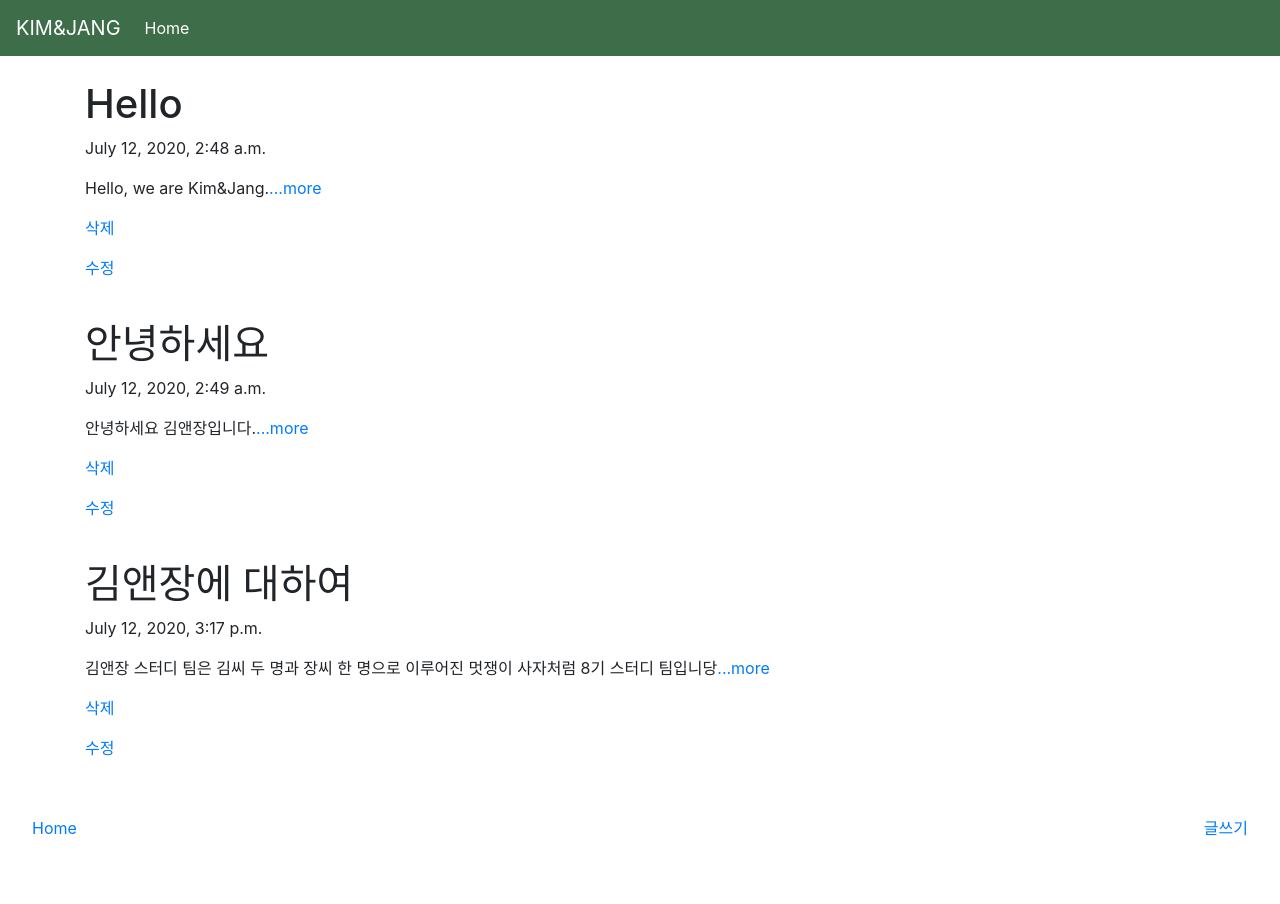
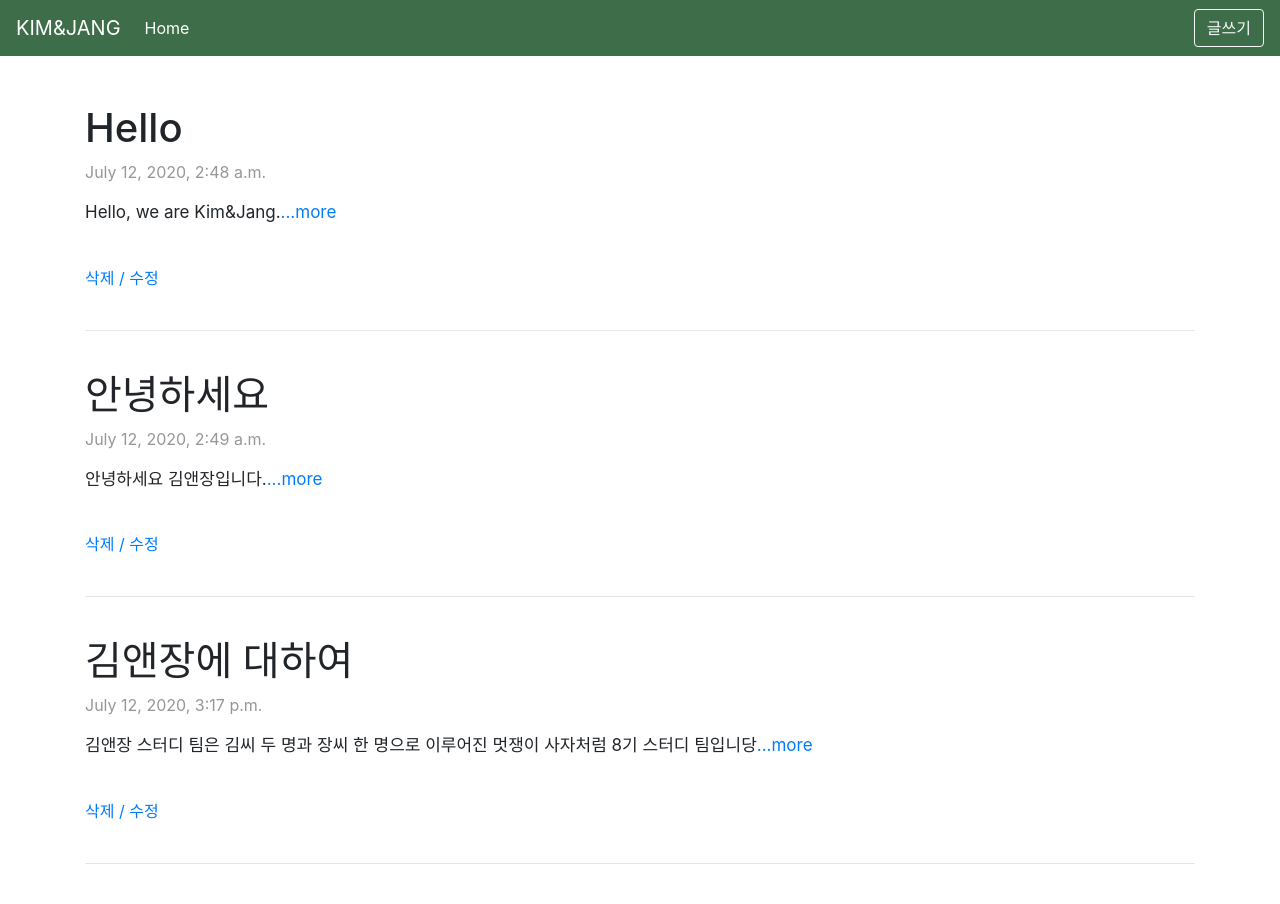
Before and after one commit to jangsu6266/KIM-JANG, a Django app: page / in a window 1280 px wide. Before the commit the page ends 836 px from the top, so only its background shows below. Run offline with Django 3.2, Linux system fonts and the light colour scheme; data comes from the database, SQL or seed files in the repository; both versions use the stored data as it was after the commit; some libraries are stand-ins or nearby versions.

Commit message:
sixth commit

```diff
--- a/kimjang/blog/templates/home.html
+++ b/kimjang/blog/templates/home.html
@@ -3,7 +3,7 @@
 <script src="https://cdn.jsdelivr.net/npm/popper.js@1.16.0/dist/umd/popper.min.js" integrity="sha384-Q6E9RHvbIyZFJoft+2mJbHaEWldlvI9IOYy5n3zV9zzTtmI3UksdQRVvoxMfooAo" crossorigin="anonymous"></script>
 <script src="https://stackpath.bootstrapcdn.com/bootstrap/4.5.0/js/bootstrap.min.js" integrity="sha384-OgVRvuATP1z7JjHLkuOU7Xw704+h835Lr+6QL9UvYjZE3Ipu6Tp75j7Bh/kR0JKI" crossorigin="anonymous"></script>
 
-<nav class="navbar navbar-expand-lg navbar-light" style="background-color: rgb(61, 110, 73);">
+<nav class="navbar navbar-expand-lg " style="background-color: rgb(61, 110, 73);">
   <a class="navbar-brand" href="#" style="color: white;">KIM&JANG</a>
   <button class="navbar-toggler" type="button" data-toggle="collapse" data-target="#navbarSupportedContent" aria-controls="navbarSupportedContent" aria-expanded="false" aria-label="Toggle navigation">
     <span class="navbar-toggler-icon"></span>
@@ -16,24 +16,23 @@
       </li>
 
     </ul>
-
+    <a class="btn btn-outline-light" href="{% url 'new' %}" style='text-decoration: none;'>글쓰기</a>
   </div>
 </nav>
 <br>
-
+<br>
 
 {% for blog in blogs.all %}
     <div class="container">
         <h1>{{ blog.title }}</h1>
-        <p>{{ blog.pub_date }}</p>
-        <p>{{ blog.summary }}<a href="{% url 'detail' blog.id %}" style='text-decoration: none;'>...more</a></p>
-        <p><a href="{% url 'delete' blog.id %}" style='text-decoration: none;'>삭제</a></p>
-        <p><a href="{% url 'edit' blog.id %}" style='text-decoration: none;'>수정</a></p>
+        <p style="color: rgba(0, 0, 0, 0.411);">{{ blog.pub_date }}</p>
+        <p style="font-size: 17px;">{{ blog.summary }}<a href="{% url 'detail' blog.id %}" style='text-decoration: none;'>...more</a></p>
+        <br>
+        <a href="{% url 'delete' blog.id %}" style='text-decoration: none; '>삭제     /</a>
+        <a href="{% url 'edit' blog.id %}" style='text-decoration: none; '>  수정</a>
+        <br>
+        <br>
+        <hr>
         <br>
     </div>
 {% endfor %}
-
-<div class="navbar">
-    <a class="nav-item nav-link" href="{% url 'home' %}"  style='text-decoration: none;'>Home</span></a>
-    <a class="nav-item nav-link" href="{% url 'new' %}" style='text-decoration: none;'>글쓰기</a>
-</div>
```
Also changed, not shown: kimjang/blog/templates/detail.html (+15 -15 lines), kimjang/db.sqlite3.
